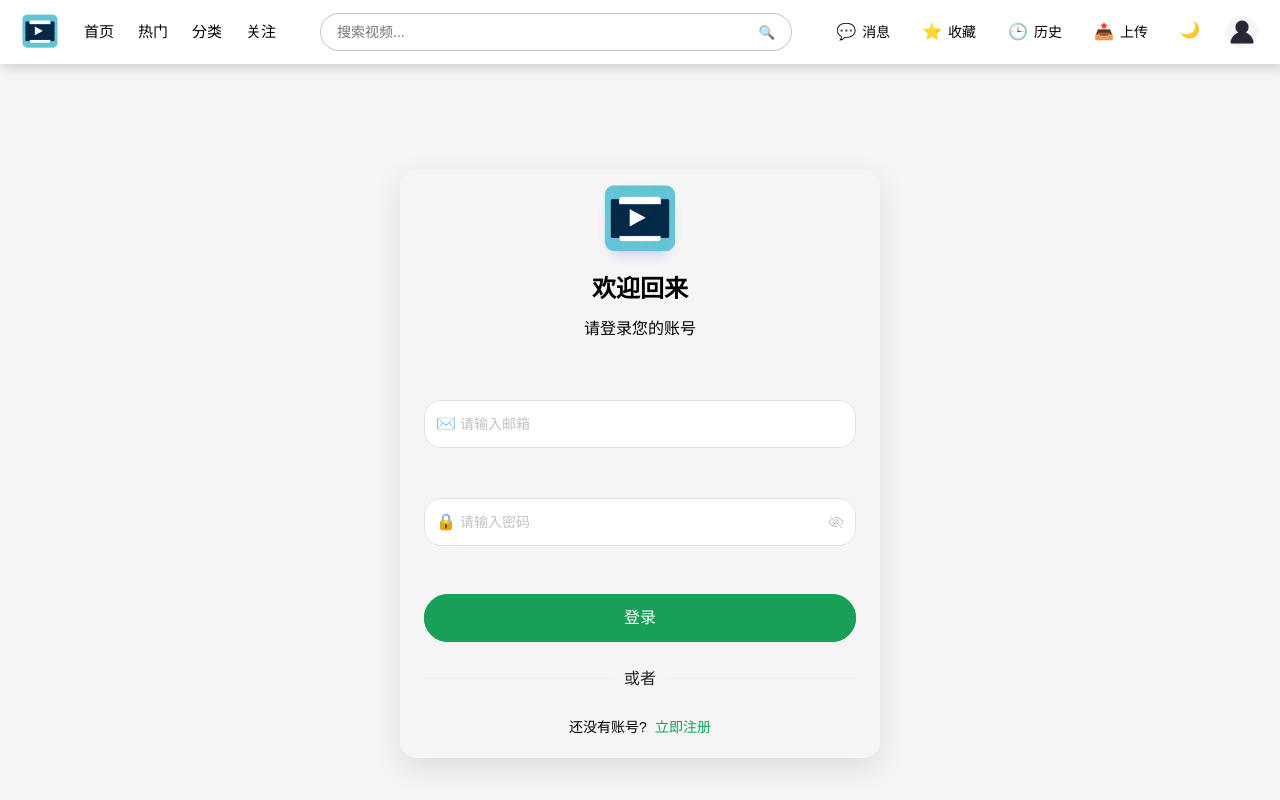
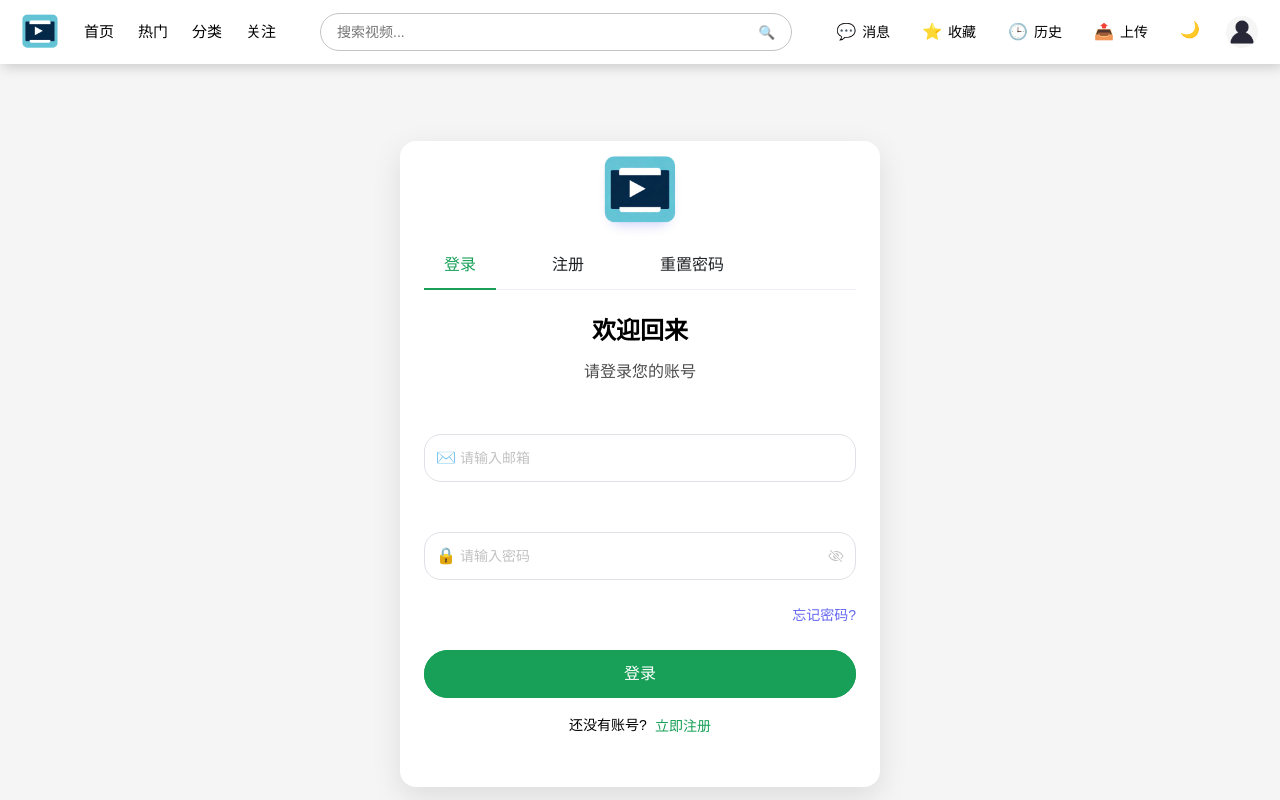
Before and after one commit to Ailzr/video-web-vue, a Vue app: page /login in a window 1280 px wide. Shown: the top 800 px of the page. Built offline with nearby package versions, Linux system fonts and the light colour scheme.

Commit message:
feat: 添加修改密码功能

```diff
--- a/src/views/RegisterAndLogin.vue
+++ b/src/views/RegisterAndLogin.vue
@@ -1,33 +1,49 @@
 <script setup lang="ts">
 import { ref, computed } from 'vue';
-import { NForm, NFormItem, NInput, NButton, useMessage, NCard, NDivider } from "naive-ui";
+import { NForm, NFormItem, NInput, NButton, useMessage, NCard, NDivider, NTabs, NTabPane } from "naive-ui";
 import { useRouter } from "vue-router";
 import { UserManager } from "../api/user";
 
-const isLogin = ref(true);
+// Auth mode state
+const activeTab = ref('login');
 const loading = ref(false);
 const codeLoading = ref(false);
-const formData = ref({
+
+// Form data for different modes
+const loginData = ref({
+  email: '',
+  password: '',
+});
+
+const registerData = ref({
+  email: '',
   username: '',
   password: '',
   confirmPassword: '',
   code: '',
+});
+
+const resetPasswordData = ref({
   email: '',
+  code: '',
+  password: '',
+  confirmPassword: '',
 });
 
 const message = useMessage();
 const user_manager = new UserManager();
 const router = useRouter();
 
-const getCode = async () => {
-  if (!formData.value.email) {
+// Get verification code for registration or password reset
+const getCode = async (email: string, mode: string) => {
+  if (!email) {
     message.warning("请先输入邮箱");
     return;
   }
 
   codeLoading.value = true;
   try {
-    if (await user_manager.getCode(formData.value.email)) {
+    if (await user_manager.getCode(email)) {
       message.success("验证码已发送，请检查您的邮箱");
     } else {
       message.error("验证码获取失败!");
@@ -39,46 +55,33 @@ const getCode = async () => {
   }
 }
 
-const login = async () => {
-  if (!isLogin.value && formData.value.password !== formData.value.confirmPassword) {
-    message.warning("两次密码不一致!");
-    return;
-  }
-
-  if (!formData.value.email) {
+// Handle login
+const handleLogin = async () => {
+  if (!loginData.value.email) {
     message.warning("请输入邮箱");
     return;
   }
 
-  if (!formData.value.password) {
+  if (!loginData.value.password) {
     message.warning("请输入密码");
-    return;
-  }
-
-  if (!isLogin.value && !formData.value.username) {
-    message.warning("请输入用户名");
-    return;
-  }
-
-  if (!isLogin.value && !formData.value.code) {
-    message.warning("请输入验证码");
     return;
   }
 
   loading.value = true;
   try {
-    if (await user_manager.registerAndLogin({
-      "email": formData.value.email,
-      "code": formData.value.code,
-      "nickname": formData.value.username,
-      "password": formData.value.password
-    })) {
-      message.success(isLogin.value ? "登录成功" : "注册成功");
+    const loginResult = await user_manager.registerAndLogin({
+      "email": loginData.value.email,
+      "password": loginData.value.password,
+      "code": "",
+      "nickname": ""
+    });
+    if (loginResult) {
+      message.success("登录成功");
       router.push({"name": "Index"}).then(() => {
         location.reload();
       });
     } else {
-      message.error(isLogin.value ? "登录失败" : "注册失败");
+      message.error("登录失败");
     }
   } catch (error) {
     message.error("发生错误，请稍后重试");
@@ -87,8 +90,104 @@ const login = async () => {
   }
 }
 
-const title = computed(() => isLogin.value ? '欢迎回来' : '创建新账号');
-const subtitle = computed(() => isLogin.value ? '请登录您的账号' : '请填写以下信息完成注册');
+// Handle registration
+const handleRegister = async () => {
+  if (!registerData.value.email) {
+    message.warning("请输入邮箱");
+    return;
+  }
+
+  if (!registerData.value.username) {
+    message.warning("请输入用户名");
+    return;
+  }
+
+  if (!registerData.value.password) {
+    message.warning("请输入密码");
+    return;
+  }
+
+  if (registerData.value.password !== registerData.value.confirmPassword) {
+    message.warning("两次密码不一致!");
+    return;
+  }
+
+  if (!registerData.value.code) {
+    message.warning("请输入验证码");
+    return;
+  }
+
+  loading.value = true;
+  try {
+    const registerResult = await user_manager.registerAndLogin({
+      "email": registerData.value.email,
+      "code": registerData.value.code,
+      "nickname": registerData.value.username,
+      "password": registerData.value.password
+    });
+    if (registerResult) {
+      message.success("注册成功");
+      router.push({"name": "Index"}).then(() => {
+        location.reload();
+      });
+    } else {
+      message.error("注册失败");
+    }
+  } catch (error) {
+    message.error("发生错误，请稍后重试");
+  } finally {
+    loading.value = false;
+  }
+}
+
+// Handle password reset
+const handleResetPassword = async () => {
+  if (!resetPasswordData.value.email) {
+    message.warning("请输入邮箱");
+    return;
+  }
+
+  if (!resetPasswordData.value.code) {
+    message.warning("请输入验证码");
+    return;
+  }
+
+  if (!resetPasswordData.value.password) {
+    message.warning("请输入新密码");
+    return;
+  }
+
+  if (resetPasswordData.value.password !== resetPasswordData.value.confirmPassword) {
+    message.warning("两次密码不一致!");
+    return;
+  }
+
+  loading.value = true;
+  try {
+    const updatePasswordResult = await user_manager.updatePassword({
+      "email": resetPasswordData.value.email,
+      "code": resetPasswordData.value.code,
+      "password": resetPasswordData.value.password,
+      "nickname": ""
+    });
+    if (updatePasswordResult) {
+      message.success("密码重置成功，请使用新密码登录");
+      activeTab.value = 'login';
+      resetPasswordData.value = {
+        email: '',
+        code: '',
+        password: '',
+        confirmPassword: '',
+      };
+    } else {
+      message.error("密码重置失败");
+    }
+  } catch (error) {
+    message.error("发生错误，请稍后重试");
+  } finally {
+    loading.value = false;
+  }
+}
 </script>
 
 <template>
@@ -101,14 +200,18 @@ const subtitle = computed(() => isLogin.value ? '请登录您的账号' : '请
               <img src="../assets/imgs/video_web_logo.png" alt="logo" class="logo-image">
             </div>
           </div>
-          <h1 class="auth-title">{{ title }}</h1>
-          <p class="auth-subtitle">{{ subtitle }}</p>
         </div>
+
+        <n-tabs v-model:value="activeTab" type="line" animated class="auth-tabs">
+          <n-tab-pane name="login" tab="登录">
+            <div class="tab-content">
+              <h1 class="auth-title">欢迎回来</h1>
+              <p class="auth-subtitle">请登录您的账号</p>
 
               <n-form class="auth-form">
                 <n-form-item>
                   <n-input
-              v-model:value="formData.email"
+                    v-model:value="loginData.email"
                     placeholder="请输入邮箱"
                     class="auth-input"
                     :round="true"
@@ -119,9 +222,75 @@ const subtitle = computed(() => isLogin.value ? '请登录您的账号' : '请
                   </n-input>
                 </n-form-item>
 
-          <n-form-item v-if="!isLogin">
+                <n-form-item>
                   <n-input
-              v-model:value="formData.username"
+                    v-model:value="loginData.password"
+                    type="password"
+                    placeholder="请输入密码"
+                    class="auth-input"
+                    :round="true"
+                    show-password-on="click"
+                  >
+                    <template #prefix>
+                      <span class="input-icon">🔒</span>
+                    </template>
+                  </n-input>
+                </n-form-item>
+
+                <div class="forgot-password">
+                  <a href="#" @click.prevent="activeTab = 'reset'">忘记密码?</a>
+                </div>
+
+                <div class="auth-actions">
+                  <n-button
+                    type="primary"
+                    block
+                    @click="handleLogin"
+                    :loading="loading"
+                    class="submit-button"
+                    :round="true"
+                  >
+                    登录
+                  </n-button>
+                </div>
+              </n-form>
+
+              <div class="toggle-mode">
+                <p>还没有账号?</p>
+                <n-button
+                  text
+                  type="primary"
+                  @click="activeTab = 'register'"
+                  class="toggle-button"
+                >
+                  立即注册
+                </n-button>
+              </div>
+            </div>
+          </n-tab-pane>
+
+          <n-tab-pane name="register" tab="注册">
+            <div class="tab-content">
+              <h1 class="auth-title">创建新账号</h1>
+              <p class="auth-subtitle">请填写以下信息完成注册</p>
+
+              <n-form class="auth-form">
+                <n-form-item>
+                  <n-input
+                    v-model:value="registerData.email"
+                    placeholder="请输入邮箱"
+                    class="auth-input"
+                    :round="true"
+                  >
+                    <template #prefix>
+                      <span class="input-icon">✉️</span>
+                    </template>
+                  </n-input>
+                </n-form-item>
+
+                <n-form-item>
+                  <n-input
+                    v-model:value="registerData.username"
                     placeholder="请输入用户名"
                     class="auth-input"
                     :round="true"
@@ -134,7 +303,7 @@ const subtitle = computed(() => isLogin.value ? '请登录您的账号' : '请
 
                 <n-form-item>
                   <n-input
-              v-model:value="formData.password"
+                    v-model:value="registerData.password"
                     type="password"
                     placeholder="请输入密码"
                     class="auth-input"
@@ -147,9 +316,9 @@ const subtitle = computed(() => isLogin.value ? '请登录您的账号' : '请
                   </n-input>
                 </n-form-item>
 
-          <n-form-item v-if="!isLogin">
+                <n-form-item>
                   <n-input
-              v-model:value="formData.confirmPassword"
+                    v-model:value="registerData.confirmPassword"
                     type="password"
                     placeholder="请确认密码"
                     class="auth-input"
@@ -162,9 +331,9 @@ const subtitle = computed(() => isLogin.value ? '请登录您的账号' : '请
                   </n-input>
                 </n-form-item>
 
-          <n-form-item v-if="!isLogin" class="verification-code-container">
+                <n-form-item class="verification-code-container">
                   <n-input
-              v-model:value="formData.code"
+                    v-model:value="registerData.code"
                     placeholder="请输入验证码"
                     class="auth-input verification-input"
                     :round="true"
@@ -176,8 +345,8 @@ const subtitle = computed(() => isLogin.value ? '请登录您的账号' : '请
                   <n-button
                     class="get-code-button"
                     :loading="codeLoading"
-              :disabled="codeLoading || !formData.email"
-              @click="getCode"
+                    :disabled="codeLoading || !registerData.email"
+                    @click="getCode(registerData.email, 'register')"
                     type="primary"
                     :round="true"
                   >
@@ -189,29 +358,130 @@ const subtitle = computed(() => isLogin.value ? '请登录您的账号' : '请
                   <n-button
                     type="primary"
                     block
-              @click="login"
+                    @click="handleRegister"
                     :loading="loading"
                     class="submit-button"
                     :round="true"
                   >
-              {{ isLogin ? '登录' : '注册' }}
+                    注册
                   </n-button>
                 </div>
               </n-form>
 
-        <n-divider>或者</n-divider>
-
               <div class="toggle-mode">
-          <p>{{ isLogin ? '还没有账号?' : '已有账号?' }}</p>
+                <p>已有账号?</p>
                 <n-button
                   text
                   type="primary"
-            @click="isLogin = !isLogin"
+                  @click="activeTab = 'login'"
                   class="toggle-button"
                 >
-            {{ isLogin ? '立即注册' : '立即登录' }}
+                  立即登录
                 </n-button>
               </div>
+            </div>
+          </n-tab-pane>
+
+          <n-tab-pane name="reset" tab="重置密码">
+            <div class="tab-content">
+              <h1 class="auth-title">重置密码</h1>
+              <p class="auth-subtitle">请填写以下信息重置您的密码</p>
+
+              <n-form class="auth-form">
+                <n-form-item>
+                  <n-input
+                    v-model:value="resetPasswordData.email"
+                    placeholder="请输入邮箱"
+                    class="auth-input"
+                    :round="true"
+                  >
+                    <template #prefix>
+                      <span class="input-icon">✉️</span>
+                    </template>
+                  </n-input>
+                </n-form-item>
+
+                <n-form-item class="verification-code-container">
+                  <n-input
+                    v-model:value="resetPasswordData.code"
+                    placeholder="请输入验证码"
+                    class="auth-input verification-input"
+                    :round="true"
+                  >
+                    <template #prefix>
+                      <span class="input-icon">🔑</span>
+                    </template>
+                  </n-input>
+                  <n-button
+                    class="get-code-button"
+                    :loading="codeLoading"
+                    :disabled="codeLoading || !resetPasswordData.email"
+                    @click="getCode(resetPasswordData.email, 'reset')"
+                    type="primary"
+                    :round="true"
+                  >
+                    获取验证码
+                  </n-button>
+                </n-form-item>
+
+                <n-form-item>
+                  <n-input
+                    v-model:value="resetPasswordData.password"
+                    type="password"
+                    placeholder="请输入新密码"
+                    class="auth-input"
+                    :round="true"
+                    show-password-on="click"
+                  >
+                    <template #prefix>
+                      <span class="input-icon">🔒</span>
+                    </template>
+                  </n-input>
+                </n-form-item>
+
+                <n-form-item>
+                  <n-input
+                    v-model:value="resetPasswordData.confirmPassword"
+                    type="password"
+                    placeholder="请确认新密码"
+                    class="auth-input"
+                    :round="true"
+                    show-password-on="click"
+                  >
+                    <template #prefix>
+                      <span class="input-icon">🔒</span>
+                    </template>
+                  </n-input>
+                </n-form-item>
+
+                <div class="auth-actions">
+                  <n-button
+                    type="primary"
+                    block
+                    @click="handleResetPassword"
+                    :loading="loading"
+                    class="submit-button"
+                    :round="true"
+                  >
+                    重置密码
+                  </n-button>
+                </div>
+              </n-form>
+
+              <div class="toggle-mode">
+                <p>记起密码了?</p>
+                <n-button
+                  text
+                  type="primary"
+                  @click="activeTab = 'login'"
+                  class="toggle-button"
+                >
+                  返回登录
+                </n-button>
+              </div>
+            </div>
+          </n-tab-pane>
+        </n-tabs>
       </n-card>
     </div>
   </div>
@@ -236,18 +506,18 @@ const subtitle = computed(() => isLogin.value ? '请登录您的账号' : '请
   border-radius: 16px;
   box-shadow: 0 10px 30px rgba(0, 0, 0, 0.1);
   overflow: hidden;
-  background-color: var(--video-card-bgc);
+  background-color: var(--box-bgc);
 }
 
 .auth-header {
   text-align: center;
-  margin-bottom: 32px;
+  margin-bottom: 20px;
 }
 
 .logo-container {
   display: flex;
   justify-content: center;
-  margin-bottom: 20px;
+  margin-bottom: 10px;
 }
 
 .logo {
@@ -264,17 +534,28 @@ const subtitle = computed(() => isLogin.value ? '请登录您的账号' : '请
   box-shadow: 0 4px 12px rgba(99, 102, 241, 0.3);
 }
 
+.auth-tabs {
+  margin-bottom: 20px;
+}
+
+.tab-content {
+  padding: 10px 0;
+}
+
 .auth-title {
   font-size: 24px;
   font-weight: 700;
   margin: 0 0 8px 0;
   color: var(--fontNormal);
+  text-align: center;
 }
 
 .auth-subtitle {
   font-size: 16px;
-  margin: 0;
+  margin: 0 0 24px 0;
   color: var(--fontNormal);
+  opacity: 0.7;
+  text-align: center;
 }
 
 .auth-form {
@@ -309,6 +590,21 @@ const subtitle = computed(() => isLogin.value ? '请登录您的账号' : '请
   height: 48px;
 }
 
+.forgot-password {
+  text-align: right;
+  margin-bottom: 16px;
+}
+
+.forgot-password a {
+  color: #6366f1;
+  text-decoration: none;
+  font-size: 14px;
+}
+
+.forgot-password a:hover {
+  text-decoration: underline;
+}
+
 .auth-actions {
   margin-top: 24px;
 }
@@ -324,7 +620,7 @@ const subtitle = computed(() => isLogin.value ? '请登录您的账号' : '请
   align-items: center;
   justify-content: center;
   gap: 8px;
-  margin-top: 8px;
+  margin-top: 16px;
   color: var(--fontNormal);
 }
 
@@ -335,6 +631,27 @@ const subtitle = computed(() => isLogin.value ? '请登录您的账号' : '请
 .toggle-button {
   font-weight: 500;
   padding: 0;
+}
+
+.logo-image {
+  width: 80px;
+  height: auto;
+  object-fit: contain;
+}
+
+:deep(.n-input__input-el) {
+  line-height: 48px;
+  padding-top: 0;
+  padding-bottom: 0;
+}
+
+:deep(.n-tabs-tab) {
+  font-size: 16px;
+  padding: 12px 20px;
+}
+
+:deep(.n-tabs-tab.n-tabs-tab--active) {
+  font-weight: 600;
 }
 
 @media (max-width: 576px) {
@@ -350,17 +667,13 @@ const subtitle = computed(() => isLogin.value ? '请登录您的账号' : '请
   .get-code-button {
     width: 100%;
   }
+
+  .auth-title {
+    font-size: 20px;
   }
 
-.logo-image {
-    width: 80px;
-    height: auto;
-    object-fit: contain;
+  .auth-subtitle {
+    font-size: 14px;
   }
-
-:deep(.n-input__input-el) {
-  line-height: 48px;
-  padding-top: 0;
-  padding-bottom: 0;
 }
 </style>
```
Lines whose indentation alone changed are shown as unchanged.
